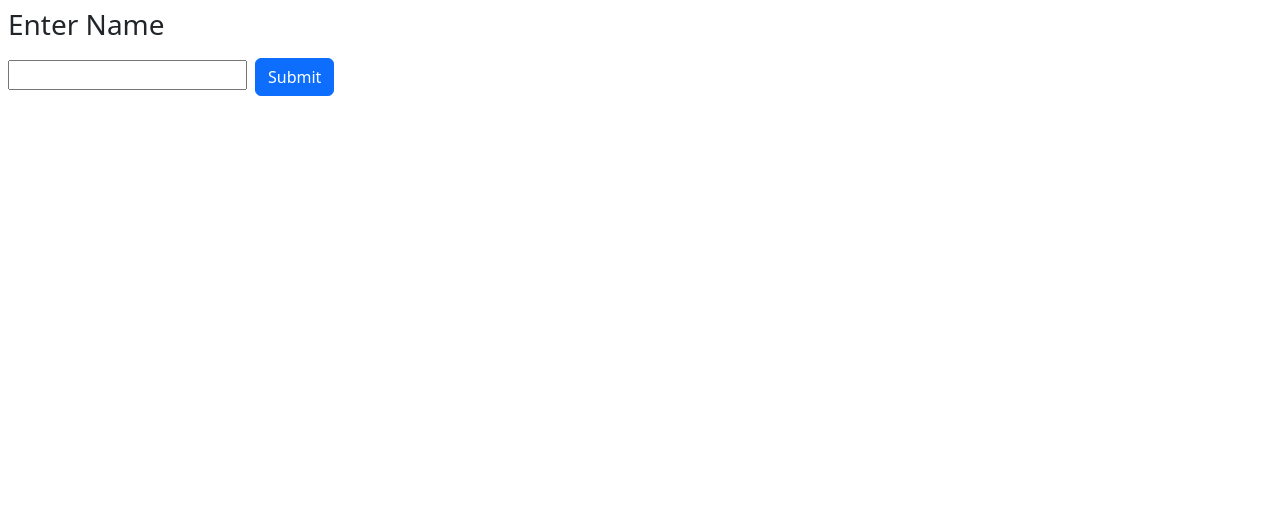
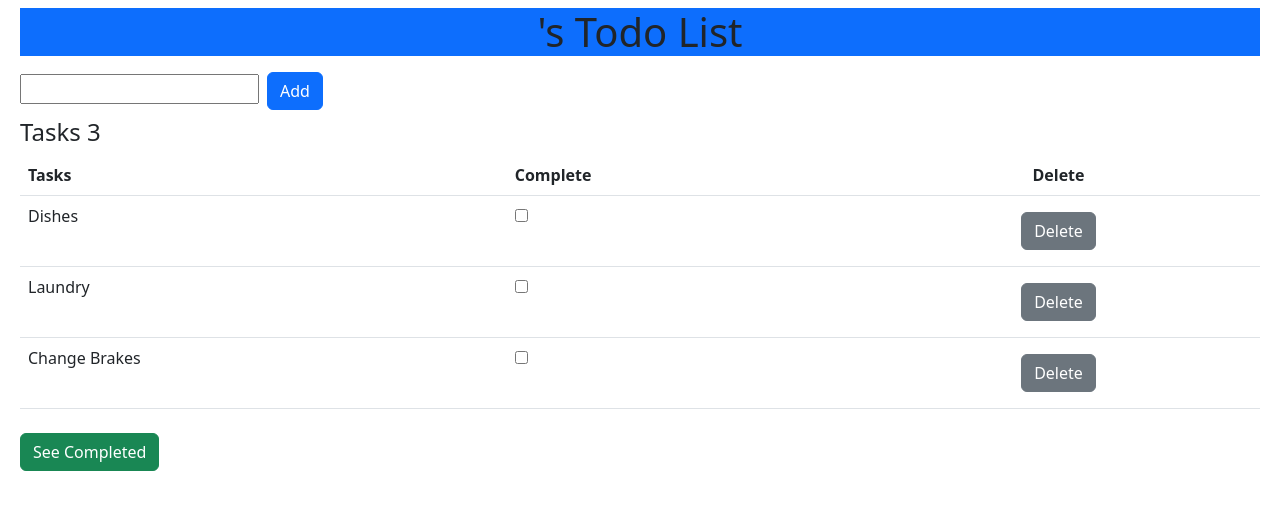
Before and after one commit to alittle1988/todofunc, a React (Create React App) app: page / in a window 1280 px wide. Shown: the top 510 px of the page. Built offline with nearby package versions, Linux system fonts and the light colour scheme.

Commit message:
added task label with number of task that updates

```diff
--- a/src/App.js
+++ b/src/App.js
@@ -11,7 +11,8 @@ const [list, setList] = useState([{task: "Dishes", done:false}, {task: "Laundry"
 const [newTodo, setNewTodo] = useState("");
 const [completed, setCompleted] = useState([]);
 const [seeCompleted, setSeeCompleted] = useState(false)
-const [login, setLogin] =useState(false)
+const [login, setLogin] =useState(true);
+const [NumTask, setNumTask] = useState(list.length)
 
 //handles username input
 const handleUserUpdate = (e) => {
@@ -51,6 +52,8 @@ const createRow = () => (
     ])
     document.querySelector('.input').value = '';
     setNewTodo('')
+    setNumTask((prevNum) => prevNum + 1)
+
  };
 // handles deleteBtn to remove task from list
  const handleDeleteBtn = (todo) => {
@@ -62,6 +65,7 @@ const createRow = () => (
       setList(newArr)
     }
   }
+  setNumTask((prevNum) => prevNum - 1)
  };
 // handles changing state of done from ture to false
   const handleToggleDone = (todo) => {
@@ -91,6 +95,7 @@ const createRow = () => (
     } else {setSeeCompleted(false)}
   }
 
+
  if(login === false) {
   return <Login onUserUpdate={handleUserUpdate} onLogin={handleLogin} />
  } else {
@@ -101,6 +106,7 @@ const createRow = () => (
         <div className="col-12">
         <input className="input" type='text' onChange={handleInputChange}/>
         <button className="btn btn-primary m-2" onClick={handleAddBtn}>Add</button>
+        <h4>Tasks {NumTask}</h4>
           <table className="table">
             <thead>
               <tr>
```
